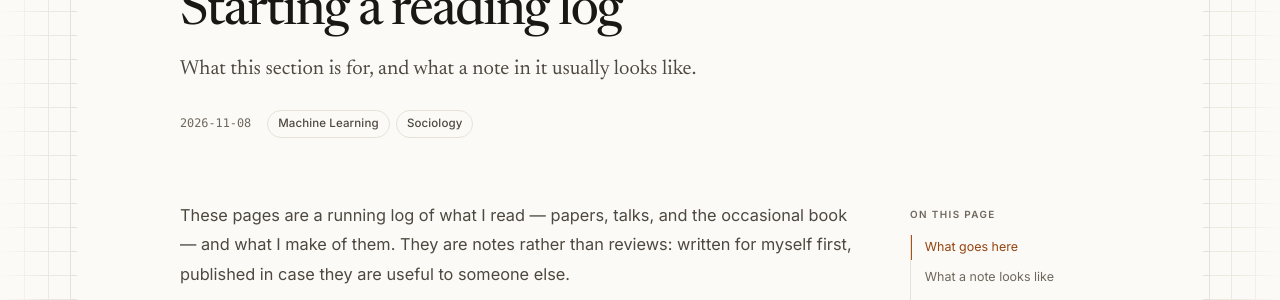
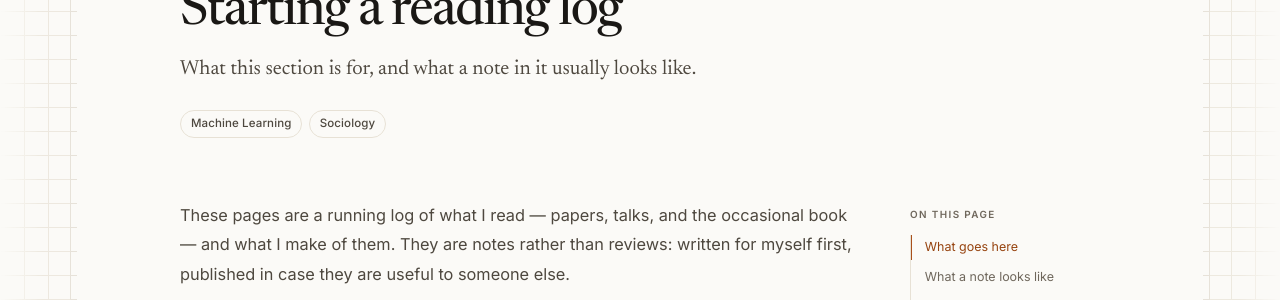
Before and after one commit to Sunrise-57/Sunrise-57.github.io, a Jekyll site: the page built from _notes/starting-a-reading-log.md, in a window 1280 px wide. Shown: the part 177-477 px from the top of the page. Built offline with Jekyll 4.4.1, drawn with Linux system fonts in a browser that asks for light colours.

Commit message:
Hide dates in the notes list and note header

```diff
--- a/assets/css/site.css
+++ b/assets/css/site.css
@@ -1566,7 +1566,7 @@
 .notes-list { border-top: 1px solid var(--line); }
 .note-row {
   display: grid;
-  grid-template-columns: 7.5rem minmax(0, 1fr) auto;
+  grid-template-columns: minmax(0, 1fr) auto;
   gap: 1.5rem;
   align-items: start;
   padding: 1.6rem 0.75rem 1.6rem 0;
@@ -1577,6 +1577,7 @@
 .note-row[hidden] { display: none; }
 
 .note-row__date {
+  display: none;
   padding-top: 0.35rem;
   color: var(--ink-muted);
   font-family: var(--font-mono);
@@ -1743,6 +1744,7 @@
   margin-top: 1.4rem;
 }
 .note-meta__date {
+  display: none;
   color: var(--ink-muted);
   font-family: var(--font-mono);
   font-size: 0.74rem;
```
